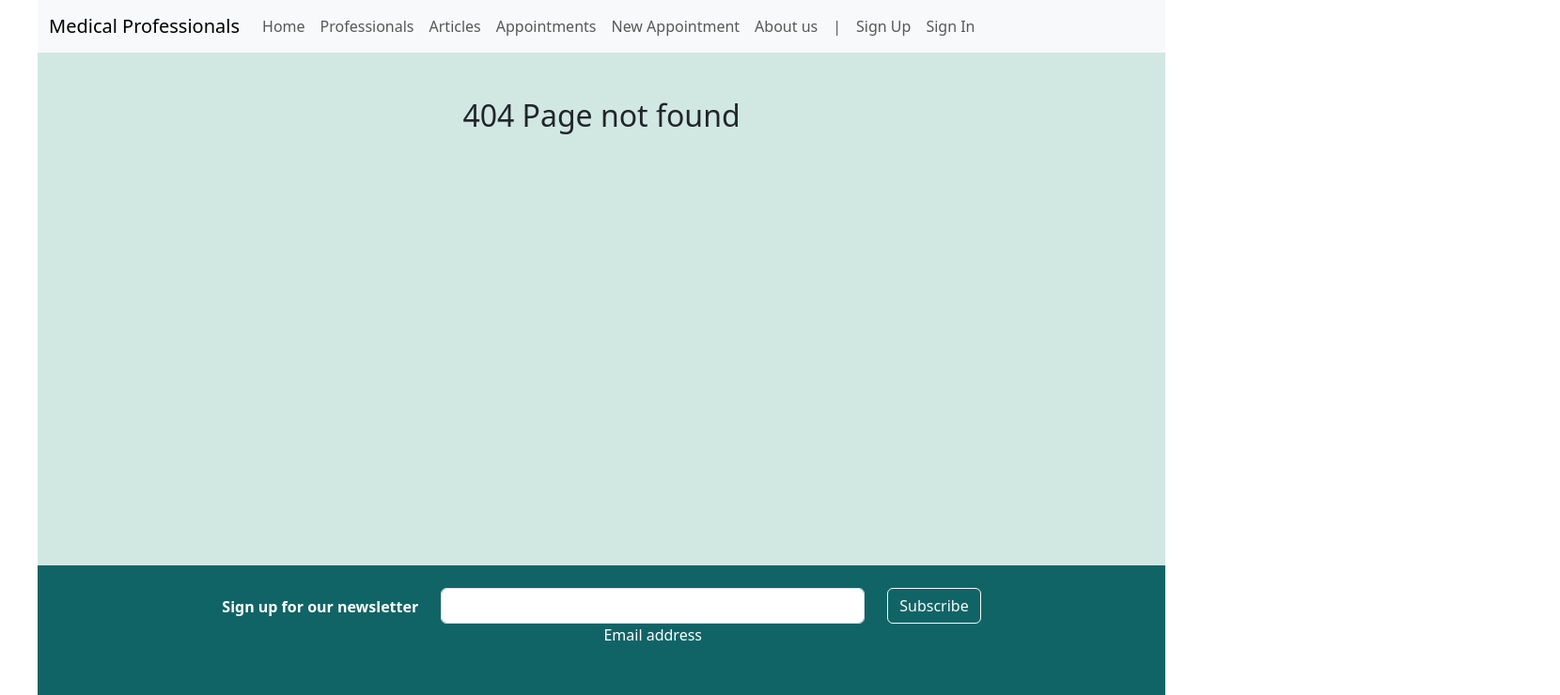
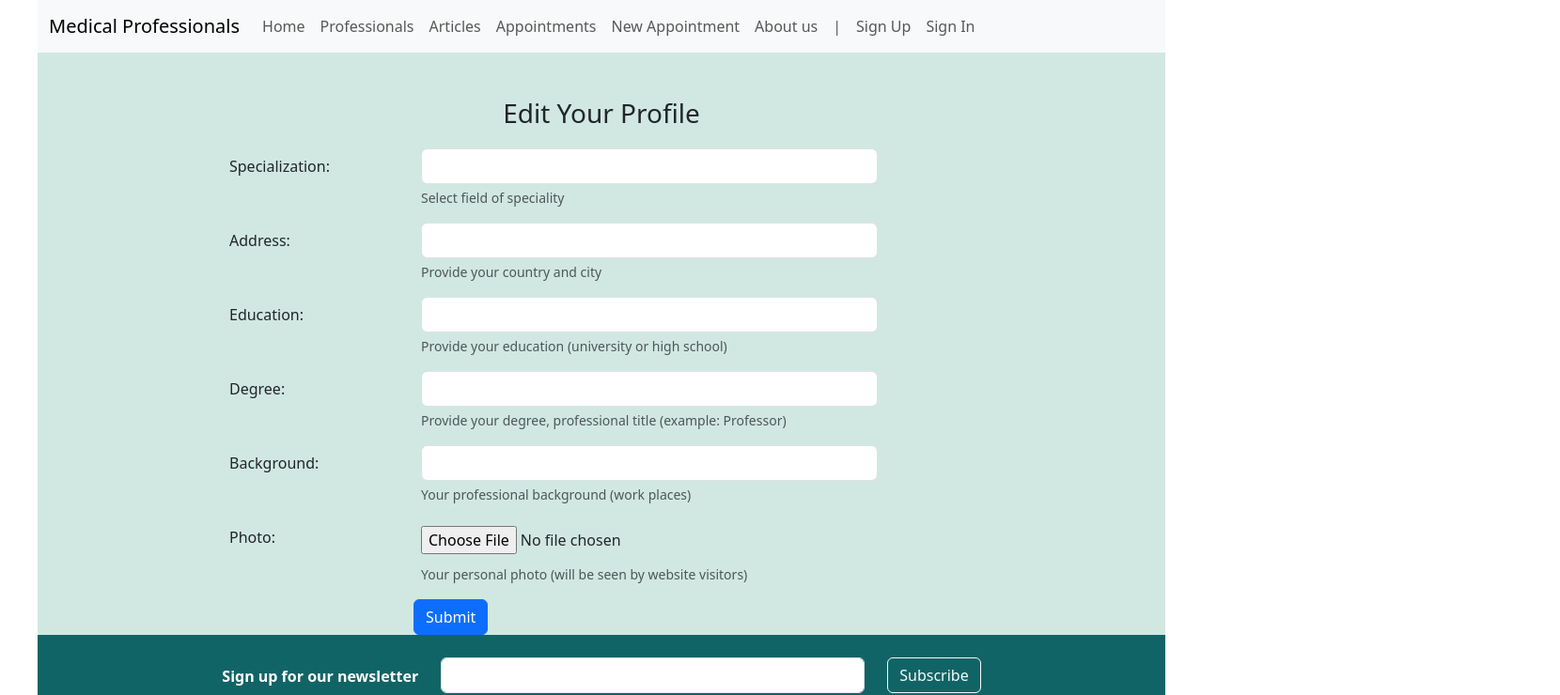
Before and after one commit to ydemakova/medprofs-client, a React (Create React App) app: page /profile/edit in a window 1280 px wide. Shown: the top 740 px of the page at 94% size, 1660 px wide, since content can reach past the window. Built offline with nearby package versions, Linux system fonts and the light colour scheme; no server answers.

Commit message:
update user profile

```diff
--- a/src/App.js
+++ b/src/App.js
@@ -14,6 +14,7 @@ import Footer from './components/misc/Footer'
 import Header from './components/misc/Header'
 import HomePage from './components/misc/HomePage'
 import ProfilePage from './components/user/ProfilePage'
+import EditProfile from './components/user/EditProfile'
 import SpecialistListPage from './components/user/SpecialistListPage'
 import My404Component from './components/misc/My404Component'
 
@@ -31,6 +32,8 @@ export default function App() {
 				<Route path="/appointments" element={<AppointmentListPage />} />
 				<Route path="/appointments/new" element={<NewAppointment />} />
 				<Route path="/profile" element={<ProfilePage />} />
+				<Route path="/profile/:id" element={<ProfilePage />} />
+				<Route path="/profile/edit" element={<EditProfile />} />
 				<Route path="/my-articles" element={<MyArticleListPage />} />
 				<Route path="/my-articles/:id" element={<MyArticleFormPage />} />
 				<Route path="/my-articles/new" element={<MyArticleFormPage />} />
--- /dev/null
+++ b/src/components/user/EditProfile.js
@@ -0,0 +1,82 @@
+import axios from 'axios'
+import React, { useState } from 'react'
+import { API_URL } from '../../config'
+
+export default function EditProfile() {
+	const [specialist, setSpecialist] = useState({})
+
+	async function handleEdit(event) {
+		event.preventDefault()
+
+		const res = await axios.get(`${API_URL}/users/:id`, { withCredentials: true })
+		setSpecialist(res.data)
+	}
+
+	return (
+		<>
+			<h3>Edit Your Profile </h3>
+			<form className="form" onSubmit={handleEdit}>
+				<div className="form-group row mb-3">
+					<label htmlFor="specialization" className="col-2 col-form-label offset-2">
+						Specialization:
+					</label>
+
+					<div className="col-5">
+						<input type="text" className="form-control" id="specialization" name="specialization" />
+						<div className="form-text">Select field of speciality</div>
+					</div>
+				</div>
+
+				<div className="form-group row mb-3">
+					<label htmlFor="address" className="col-2 col-form-label offset-2">
+						Address:
+					</label>
+					<div className="col-5">
+						<input type="text" className="form-control" id="address" name="address" />
+						<div className="form-text">Provide your country and city</div>
+					</div>
+				</div>
+
+				<div className="form-group row mb-3">
+					<label htmlFor="education" className="col-2 col-form-label offset-2">
+						Education:
+					</label>
+					<div className="col-5">
+						<input type="text" className="form-control" id="education" name="education" />
+						<div className="form-text">Provide your education (university or high school)</div>
+					</div>
+				</div>
+
+				<div className="form-group row mb-3">
+					<label htmlFor="degree" className="col-2 col-form-label offset-2">
+						Degree:
+					</label>
+					<div className="col-5">
+						<input type="text" className="form-control" id="degree" name="degree" />
+						<div className="form-text">Provide your degree, professional title (example: Professor)</div>
+					</div>
+				</div>
+
+				<div className="form-group row mb-3">
+					<label htmlFor="background" className="col-2 col-form-label offset-2">
+						Background:
+					</label>
+					<div className="col-5">
+						<input type="text" className="form-control" id="background" name="background" />
+						<div className="form-text">Your professional background (work places)</div>
+					</div>
+				</div>
+
+				<div className="form-group row mb-3">
+					<label htmlFor="image" className="col-2 col-form-label offset-2">
+						Photo:
+					</label>
+					<input className="col-4 col-form-label" type="file" name="myImage" accept="image/png, image/jpg" />
+					<div className="form-text offset-4">Your personal photo (will be seen by website visitors)</div>
+				</div>
+
+				<button className="btn btn-primary offset-4">Submit</button>
+			</form>
+		</>
+	)
+}
--- a/src/components/user/ProfilePage.js
+++ b/src/components/user/ProfilePage.js
@@ -1,19 +1,21 @@
 import axios from 'axios'
 import React, { useEffect, useState } from 'react'
 import { API_URL } from '../../config'
-import { Link } from 'react-router-dom'
+import { Link, useParams } from 'react-router-dom'
 
 export default function ProfilePage() {
+	const { id } = useParams()
 	const [user, setUser] = useState(null)
 
 	useEffect(() => {
+		const path = id ? `users/${id}` : `auth/current-user`
 		;(async () => {
 			const res = await axios
-				.get(`${API_URL}/auth/current-user`, { withCredentials: true })
+				.get(`${API_URL}/${path}`, { withCredentials: true })
 				.catch((err) => console.log('Error: ', err))
 			setUser(res?.data)
 		})()
-	}, [])
+	}, [id])
 
 	return (
 		<div>
@@ -75,7 +77,9 @@ export default function ProfilePage() {
 				<Link className="btn btn-primary btn-profile" to="/my-articles/new">
 					Write an Article
 				</Link>
-				<button className="btn btn-success btn-profile">Edit Profile</button>
+				<Link to="/profile/edit" className="btn btn-success btn-profile">
+					Edit Profile
+				</Link>
 				<button className="btn btn-danger btn-profile">Delete Profile</button>
 			</div>
 		</div>
--- a/src/components/user/SpecialistListPage.js
+++ b/src/components/user/SpecialistListPage.js
@@ -5,7 +5,6 @@ import { API_URL } from '../../config'
 
 export default function SpecialistListPage() {
 	const [specialists, setSpecialists] = useState([])
-	const user = {}
 
 	useEffect(() => {
 		;(async () => {
@@ -14,20 +13,10 @@ export default function SpecialistListPage() {
 		})()
 	}, [])
 
-	{
-		/*async function deleteSpecialist(id) {
-		await axios.delete(`${API_URL}/users/${id}`)
-		const filteredSpecialists = specialists.filter((elem) => {
-			return elem._id !== id
-		})
-		setSpecialists(filteredSpecialists)
-	}*/
-	}
-
 	return (
 		<>
 			<h2>Our Specialists</h2>
-			<div class="row g-2">
+			<div className="row g-2">
 				{specialists.map((specialist, index) => (
 					<div key={specialist._id} className="col-md-3">
 						<div className="card-y p-2 py-3 text-center">
@@ -39,7 +28,7 @@ export default function SpecialistListPage() {
 							</h5>
 							<small>{specialist.specialization}</small>
 							<div className="mt-4 apointment">
-								<Link className="btn btn-warning btn-specialist" to={'/profile'}>
+								<Link className="btn btn-warning btn-specialist" to={`/profile/${specialist._id}`}>
 									View Profile
 								</Link>
 								<Link className="btn btn-warning btn-specialist" to={'/appointments/new'}>
--- a/src/config.js
+++ b/src/config.js
@@ -1 +1 @@
-export const API_URL = 'https://med-profs.herokuapp.com/api'
+export const API_URL = 'http://localhost:5005/api'
```
Also changed, not shown: src/components/user/CreateOrEditProfile.js (deleted, +0 -57 lines).
